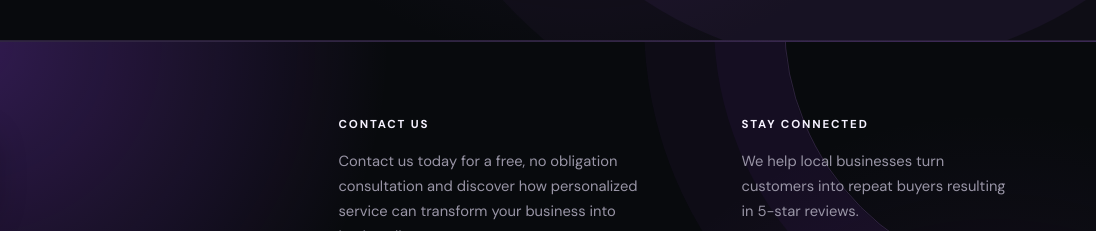
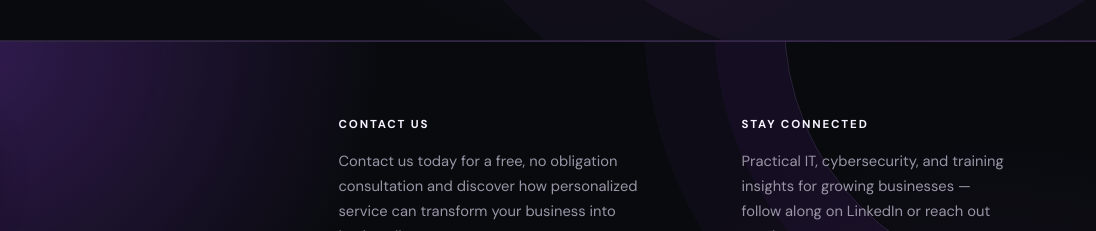
Before and after one commit to sasha-superiorcsat/superiorcsat-website, a plain HTML site: page 404.html in a window 1280 px wide. Shown: the part 721-952 px from the top of the page, 184-1280 px from the left. Drawn offline with Linux system fonts and the light colour scheme.

Commit message:
Update footer Stay Connected text

```diff
--- a/404.html
+++ b/404.html
@@ -43,7 +43,7 @@
     <div class="footer-grid">
       <div class="footer-brand"><a class="footer-logo" href="/index.html" aria-label="SuperiorCSAT home"><img src="/assets/Gallery images/SuperiorCSAT logo.png" alt="SuperiorCSAT"></a><p>Transforming technology into practical business outcomes through consulting, teaching, and trusted partnership.</p><a class="footer-cta" href="mailto:sasha@superiorcsat.com" target="_blank" rel="noopener">Start a conversation <span aria-hidden="true">↗</span></a></div>
       <div class="footer-contact"><h4>Contact Us</h4><p>Contact us today for a free, no obligation consultation and discover how personalized service can transform your business into lasting client success.</p><p>SuperiorCSAT LLC<br>Lake Worth, Florida 33467<br>Simi Valley, California 93065</p><p>(561) 444-8516<br><a href="mailto:info@superiorcsat.com">info@superiorcsat.com</a></p></div>
-      <div class="footer-connect"><h4>Stay Connected</h4><p>We help local businesses turn customers into repeat buyers resulting in 5-star reviews.</p><p><a href="https://www.linkedin.com/in/sashaaross/" target="_blank" rel="noopener">LinkedIn <span aria-hidden="true">↗</span></a></p><div class="footer-form"><a class="pill-btn gold" type="button" href="mailto:info@superiorcsat.com">Sign up</a></div></div>
+      <div class="footer-connect"><h4>Stay Connected</h4><p>Practical IT, cybersecurity, and training insights for growing businesses — follow along on LinkedIn or reach out anytime.</p><p><a href="https://www.linkedin.com/in/sashaaross/" target="_blank" rel="noopener">LinkedIn <span aria-hidden="true">↗</span></a></p><div class="footer-form"><a class="pill-btn gold" type="button" href="mailto:info@superiorcsat.com">Sign up</a></div></div>
     </div>
     <p class="copyright">© Copyright 2026 SuperiorCSAT LLC. All rights reserved. All registered trademarks herein are the property of their respective owners.</p>
   </div>
```
Also changed, not shown: experience.html (+1 -1 lines), index.html (+1 -1 lines), industries.html (+1 -1 lines), teaching.html (+1 -1 lines), team.html (+1 -1 lines).
